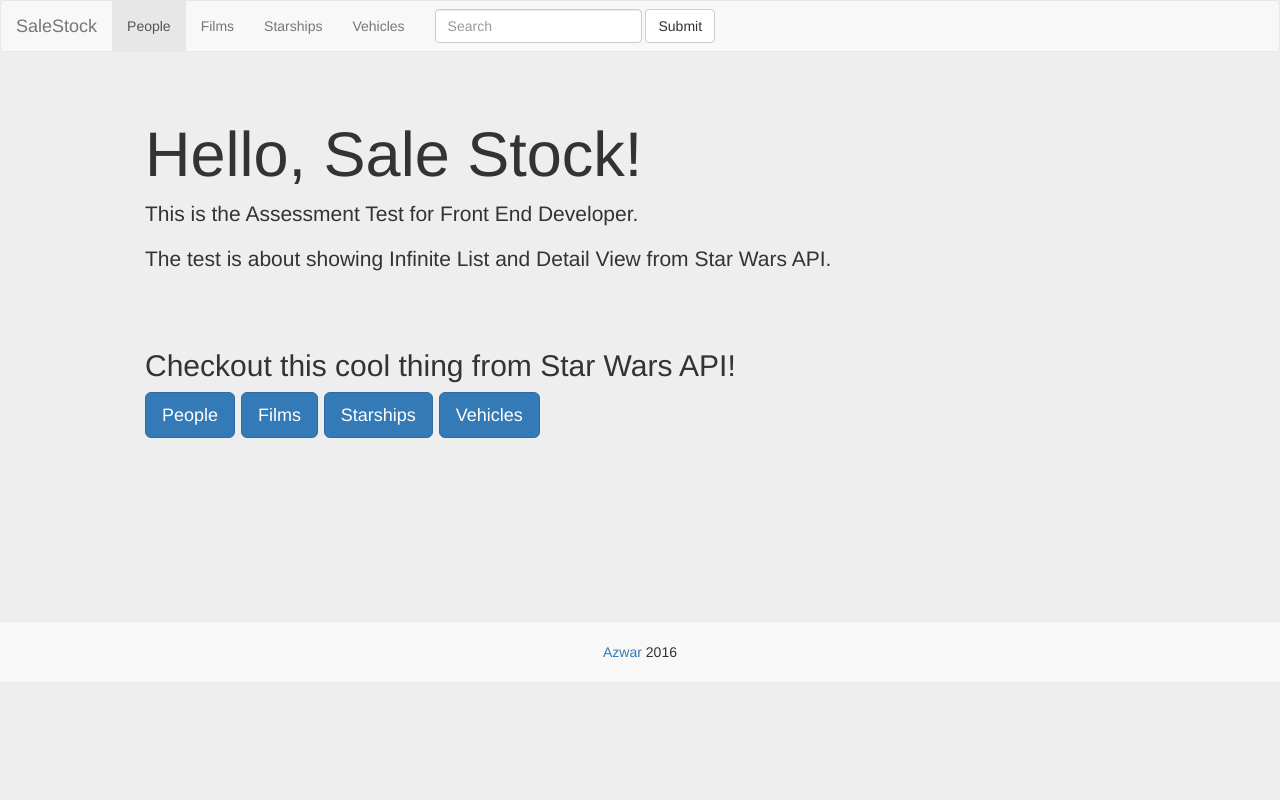
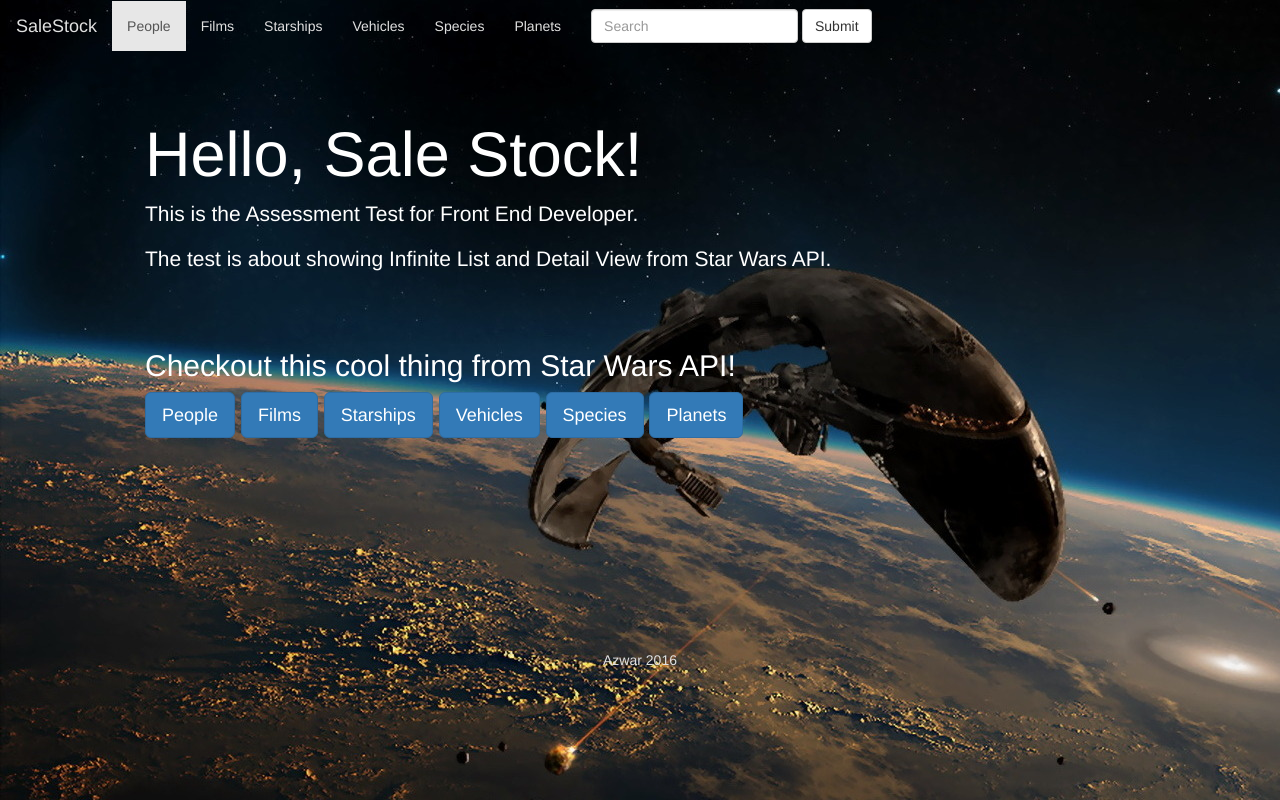
Before and after one commit to azwaradli/salestock-assessment, a PHP site: page / in a window 1280 px wide. Run offline with PHP 8.4, Linux system fonts and the light colour scheme.

Commit message:
home page with background and color adaptation

```diff
--- a/css/style.css
+++ b/css/style.css
@@ -1,14 +1,33 @@
 body{
-	background-color: #EEEEEE;
+	background-image: url("../images/starwars wallpaper.JPG");
+	width: 100%;
+	/*background-color: #EEEEEE;*/
 }
 
 .navbar{
 	margin-bottom: 0px;
+	background-color: rgba(248,248,248,0);
+	border-color: rgba(231,231,231,0);
+}
+
+footer,
+footer p a,
+.navbar-default .navbar-brand,
+.navbar-default .navbar-nav > li > a{
+	color: #E0E0E0;
+}
+
+.navbar-default .navbar-brand:hover,
+.navbar-default .navbar-nav > li > a:hover{
+	color: #9e9e9e;
 }
 
 .jumbotron{
-	min-height: 570px;
+	color: white;
+	width: 100%;
+	min-height: 578px;
 	margin-bottom: 0px;
+	background-color: rgba(238,238,238,0);
 }
 
 .jumbotron .btn{
@@ -18,7 +37,7 @@ body{
 footer{
 	display: block;
 	text-align: center;
-	background-color: #F8F8F8;
+	background-color: none;
 	width: 100%;
 	min-height: 60px;
 }
--- a/index.html
+++ b/index.html
@@ -31,6 +31,8 @@
 			     	<li><a href="#">Films</a></li>
 			     	<li><a href="#">Starships</a></li>
 			     	<li><a href="#">Vehicles</a></li>
+			     	<li><a href="#">Species</a></li>
+			     	<li><a href="#">Planets</a></li>
 			   </ul>
 			   <form class="navbar-form navbar-left" role="search">
 			     	<div class="form-group">
@@ -56,6 +58,8 @@
 			  		<a class="btn btn-primary btn-lg" href="#" role="button">Films</a>
 			  		<a class="btn btn-primary btn-lg" href="#" role="button">Starships</a>
 			  		<a class="btn btn-primary btn-lg" href="#" role="button">Vehicles</a>
+			  		<a class="btn btn-primary btn-lg" href="#" role="button">Species</a>
+			  		<a class="btn btn-primary btn-lg" href="#" role="button">Planets</a>
 			  	</p>
 		  	</div>
 		</div>
```
Also changed, not shown: images/starwars wallpaper.jpg (added).
